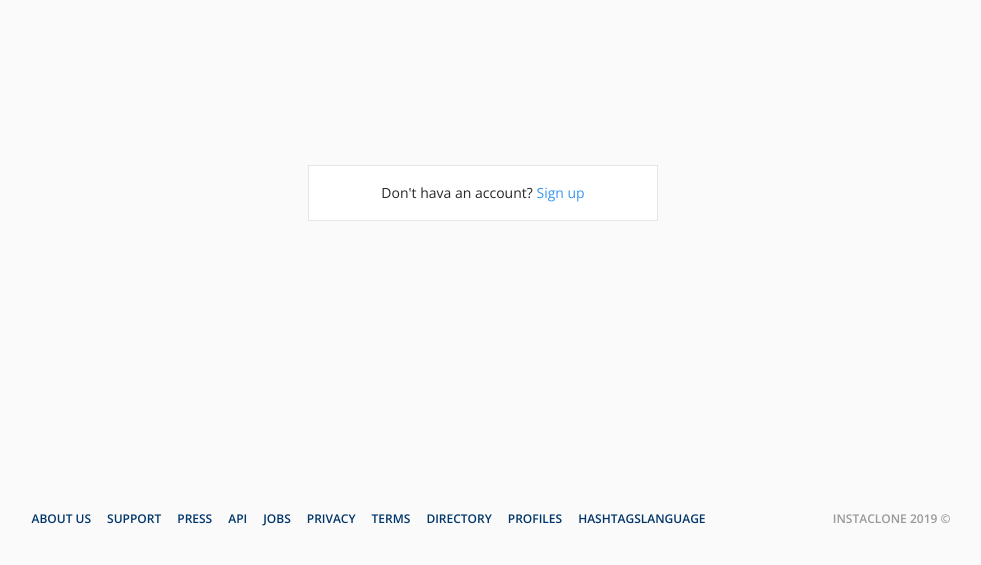
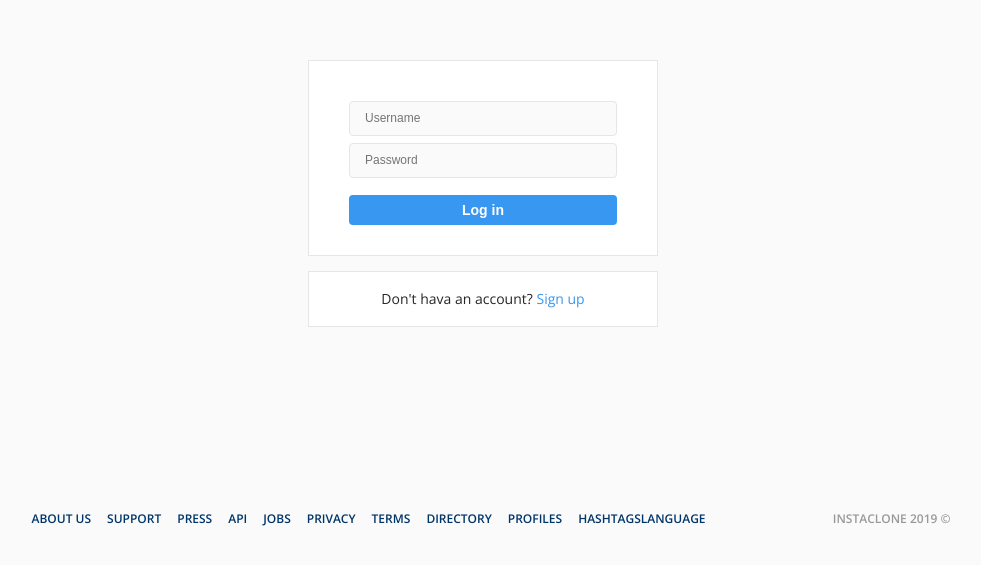
Before and after one commit to minhyeong-jang/prismagram-frontend, a React (Create React App) app: page /#/ in a window 1280 px wide. Shown: the part 127-692 px from the top of the page, without its empty margins (157-1138 px from the left). Built offline with nearby package versions, Linux system fonts and the light colour scheme.

Commit message:
#5.2 Footer and Auth UI part Three
Button 템플릿을 작성한다
Input 템플릿을 작성한다
Auth 폼을 완성한다

```diff
--- /dev/null
+++ b/src/Components/Button.js
@@ -0,0 +1,21 @@
+import React, { Component } from "react";
+import styled from "styled-components";
+import PropTypes from "prop-types";
+
+const Container = styled.button`
+  width: 100%;
+  border: 0;
+  border-radius: ${props => props.theme.borderRadius};
+  color: white;
+  font-weight: 600;
+  background-color: ${props => props.theme.blueColor};
+  padding: 7px 0px;
+  font-size: 14px;
+`;
+const Button = ({ text }) => <Container>{text}</Container>;
+
+Button.propTypes = {
+  text: PropTypes.string.isRequired
+};
+
+export default Button;
--- /dev/null
+++ b/src/Components/Input.js
@@ -0,0 +1,20 @@
+import React from "react";
+import styled from "styled-components";
+import PropTypes from "prop-types";
+
+const Container = styled.input`
+  background-color: ${props => props.theme.bgColor};
+  border: ${props => props.theme.boxBorder};
+  border-radius: ${props => props.theme.borderRadius};
+  height: 35px;
+  padding: 0px 15px;
+  font-size: 12px;
+`;
+
+const Input = ({ placeholder }) => <Container placeholder={placeholder} />;
+
+Input.propTypes = {
+  placeholder: PropTypes.string.isRequired
+};
+
+export default Input;
--- a/src/Routes/Auth.js
+++ b/src/Routes/Auth.js
@@ -1,16 +1,21 @@
 import React, { useState } from "react";
 import styled from "styled-components";
+import Input from "../Components/Input";
+import Button from "../Components/Button";
 
 const Wrapper = styled.div`
   min-height: 80vh;
   display: flex;
   align-items: center;
   justify-content: center;
+  flex-direction: column;
 `;
 
 const Box = styled.div`
   ${props => props.theme.whiteBox}
   border-radius: 0px;
+  width: 100%;
+  max-width: 350px;
 `;
 
 const StateChanger = styled(Box)`
@@ -24,10 +29,45 @@ const Link = styled.span`
   cursor: pointer;
 `;
 
+const Form = styled(Box)`
+  padding: 40px 40px 30px;
+  margin-bottom: 15px;
+  form {
+    width: 100%;
+    input {
+      width: 100%;
+      &:not(:last-child) {
+        margin-bottom: 7px;
+      }
+    }
+    button {
+      margin-top: 10px;
+    }
+  }
+`;
+
 export default () => {
   const [action, setAction] = useState("logIn");
   return (
     <Wrapper>
+      <Form>
+        {action === "logIn" ? (
+          <form>
+            <Input placeholder={"Username"} />
+            <Input placeholder={"Password"} />
+            <Button text={"Log in"} />
+          </form>
+        ) : (
+          <form>
+            <Input placeholder={"First name"} />
+            <Input placeholder={"Last name"} />
+            <Input placeholder={"Email"} />
+            <Input placeholder={"Username"} />
+            <Input placeholder={"Password"} />
+            <Button text={"Sign up"} />
+          </form>
+        )}
+      </Form>
       <StateChanger>
         {action === "logIn" ? (
           <>
--- a/src/Styles/GlobalStyled.js
+++ b/src/Styles/GlobalStyled.js
@@ -1,5 +1,5 @@
-import { createGlobalStyle } from 'styled-components';
-import reset from 'styled-reset';
+import { createGlobalStyle } from "styled-components";
+import reset from "styled-reset";
 
 export default createGlobalStyle`
   ${reset};
@@ -17,4 +17,7 @@ export default createGlobalStyle`
     color: ${props => props.theme.blueColor};
     text-decoration:none;
   }
+  input:focus {
+    outline: none;
+  }
 `;
```
